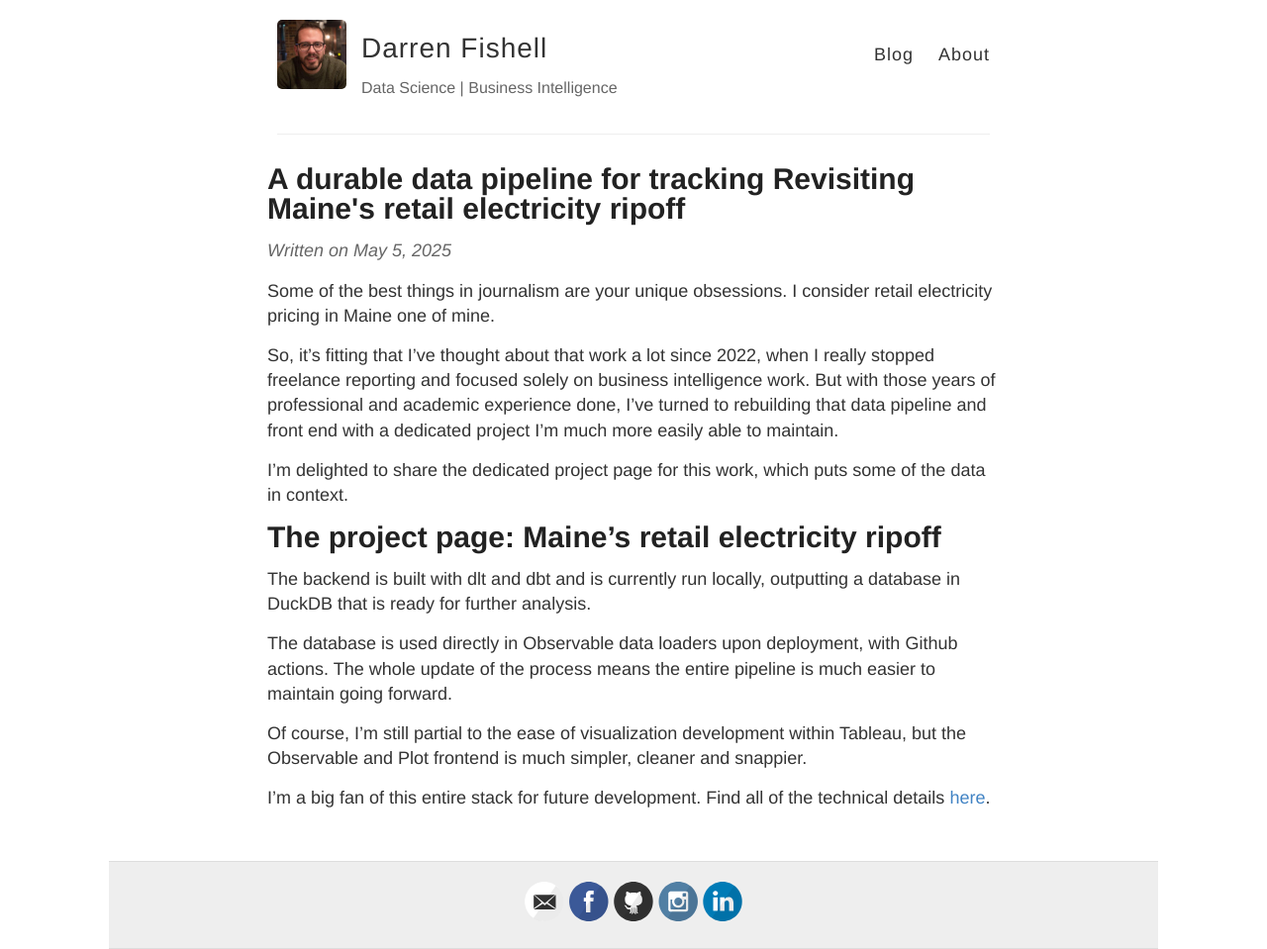
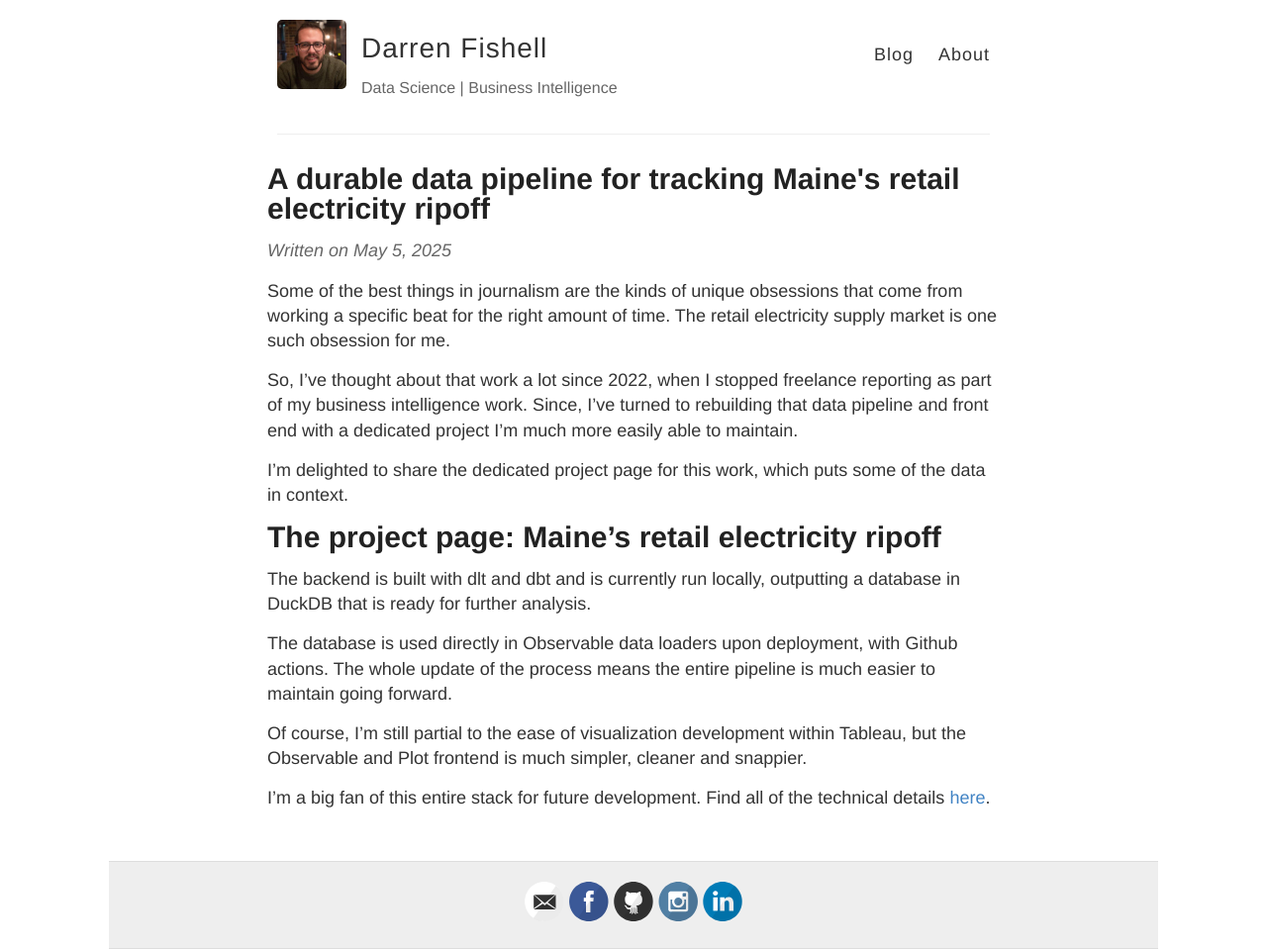
Before and after one commit to darrenfishell/darrenfishell.github.io, a Jekyll site: the page built from _posts/2025-05-05-revisiting-maines-electricity-ripoff.md, in a window 1280 px wide. Shown: the whole page at 99% size. Built offline with Jekyll 4.4.1, drawn with Linux system fonts in a browser that asks for light colours; comment, search, counter and statistics services are not loaded.

Commit message:
Fix typo in title and rework intro

```diff
--- a/_posts/2025-05-05-revisiting-maines-electricity-ripoff.md
+++ b/_posts/2025-05-05-revisiting-maines-electricity-ripoff.md
@@ -1,11 +1,11 @@
 ---
 layout: wide-page
-title: A durable data pipeline for tracking Revisiting Maine's retail electricity ripoff
+title: A durable data pipeline for tracking Maine's retail electricity ripoff
 ---
 
-Some of the best things in journalism are your unique obsessions. I consider retail electricity pricing in Maine one of mine.
+Some of the best things in journalism are the kinds of unique obsessions that come from working a specific beat for the right amount of time. The retail electricity supply market is one such obsession for me.
 
-So, it's fitting that I've thought about that work a lot since 2022, when I really stopped freelance reporting and focused solely on business intelligence work. But with those years of professional and academic experience done, I've turned to rebuilding that data pipeline and front end with a dedicated project I'm much more easily able to maintain.
+So, I've thought about that work a lot since 2022, when I stopped freelance reporting as part of my business intelligence work. Since, I've turned to rebuilding that data pipeline and front end with a dedicated project I'm much more easily able to maintain.
 
 I'm delighted to share the dedicated project page for this work, which puts some of the data in context.
 
```
